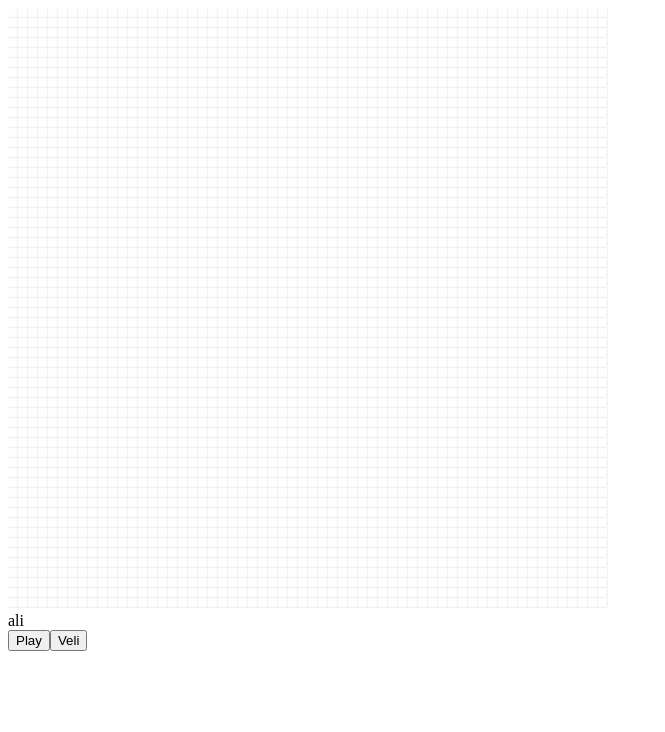
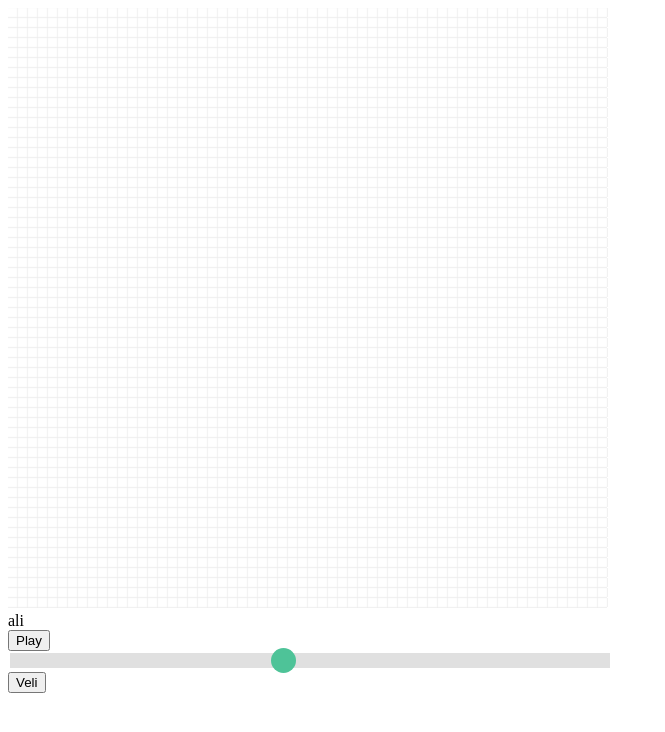
Before and after one commit to erraydin/Game-of-Life, a React (Create React App) app: page / in a window 1280 px wide. Shown: the top 732 px of the page, without its empty margins (0-665 px from the left). Built offline with nearby package versions, Linux system fonts and the light colour scheme.

Commit message:
resizing works

```diff
--- a/src/App.tsx
+++ b/src/App.tsx
@@ -3,7 +3,7 @@ import defineSketch from "./p5/sketch";
 
 
 function App() {
-  const sketch = defineSketch(20, 30, 30);
+  const sketch = defineSketch(false, 20, 30, 30);
   return (
     <Canvas sketch={sketch} />
   );
--- /dev/null
+++ b/src/components/Canvas.module.css
@@ -0,0 +1,53 @@
+.slider {
+    -webkit-appearance: none;
+    /* Override default CSS styles */
+    appearance: none;
+    width: 600px;
+    /* Full-width */
+    height: 15px;
+    /* Specified height */
+    background: #d3d3d3;
+    /* Grey background */
+    outline: none;
+    /* Remove outline */
+    opacity: 0.7;
+    /* Set transparency (for mouse-over effects on hover) */
+    -webkit-transition: .2s;
+    /* 0.2 seconds transition on hover */
+    transition: opacity .2s;
+}
+
+/* Mouse-over effects */
+
+.slider:hover {
+    opacity: 1;
+    /* Fully shown on mouse-over */
+}
+
+/* The slider handle (use -webkit- (Chrome, Opera, Safari, Edge) and -moz- (Firefox) to override default look) */
+
+.slider::-webkit-slider-thumb {
+    -webkit-appearance: none;
+    /* Override default look */
+    appearance: none;
+    width: 25px;
+    /* Set a specific slider handle width */
+    height: 25px;
+    /* Slider handle height */
+    background: #04AA6D;
+    /* Green background */
+    cursor: pointer;
+    /* Cursor on hover */
+    border-radius: 50%;
+}
+
+.slider::-moz-range-thumb {
+    width: 25px;
+    /* Set a specific slider handle width */
+    height: 25px;
+    /* Slider handle height */
+    background: #04AA6D;
+    /* Green background */
+    cursor: pointer;
+    /* Cursor on hover */
+}
--- a/src/components/Canvas.tsx
+++ b/src/components/Canvas.tsx
@@ -1,11 +1,12 @@
 import p5 from "p5";
-import { FunctionComponent, useEffect, useRef, useState } from "react"
+import { ChangeEvent, FunctionComponent, useEffect, useRef, useState } from "react"
 import defineSketch, { myP5 } from "../p5/sketch";
+import classes from "./Canvas.module.css";
 
 export type canvasProps = {
     sketch: (sketch: myP5) => void;
 }
-const mySketch = defineSketch(600 / 60, 60, 60);
+// const mySketch = defineSketch(600 / 60, 60, 60);
 
 const Canvas: FunctionComponent<canvasProps> = ({ sketch }) => {
     const [playButtonText, setPlayButtonText] = useState("Play");
@@ -17,7 +18,7 @@ const Canvas: FunctionComponent<canvasProps> = ({ sketch }) => {
     // let myP5: myP5;
     useEffect(() => {
         if (wrapper.current !== null) {
-            myP5.current = new p5(mySketch, wrapper.current)
+            myP5.current = new p5(defineSketch(false, 600 / 60, 60, 60), wrapper.current)
             console.log("useEffectCalled");
         }
     }, [])
@@ -28,16 +29,33 @@ const Canvas: FunctionComponent<canvasProps> = ({ sketch }) => {
         else setPlayButtonText("Play");
     }
 
+    const sizeSliderHandler = (event: ChangeEvent<HTMLInputElement>) => {
+        const num = +event.target.value;
+        const playing = myP5.current!.playing;
+        myP5.current?.remove();
+        myP5.current = new p5(defineSketch(playing!, 600 / num, num, num), wrapper.current!)
+    }
+
     return <div>
         <div ref={wrapper} />
         <div>{name}</div>
         <button onClick={playButtonHandler}>{playButtonText}</button>
+        <div>
+            <input
+                onChange={sizeSliderHandler}
+                type="range"
+                min="5"
+                max="60"
+                defaultValue="30"
+                className={classes.slider} />
+        </div>
         <button onClick={() => {
             setName("veli")
             console.log("The current wrapper is: " + wrapper.current);
             console.log(myP5);
         }}>Veli</button>
     </div>
+
 }
 
 export default Canvas;
--- a/src/p5/sketch.ts
+++ b/src/p5/sketch.ts
@@ -7,13 +7,14 @@ export type myP5 = p5 & {
     squareWidth?: number
 }
 const defineSketch = (
+    playing: boolean,
     w: number,
     cols: number,
     rows: number,
 ) => {
     return (sketch: myP5) => {
         //custom properties
-        sketch.playing = false;
+        sketch.playing = playing;
         sketch.columns = cols;
         sketch.rows = rows;
         sketch.squareWidth = w;
@@ -27,7 +28,7 @@ const defineSketch = (
                 sketch.squareWidth! * sketch.rows!,
                 sketch.squareWidth! * sketch.columns!
             );
-            sketch.frameRate(30);
+            sketch.frameRate(10);
             curBoard = new Array(sketch.rows);
             nextBoard = new Array(sketch.rows);
             for (let i = 0; i < rows; i++) {
```
